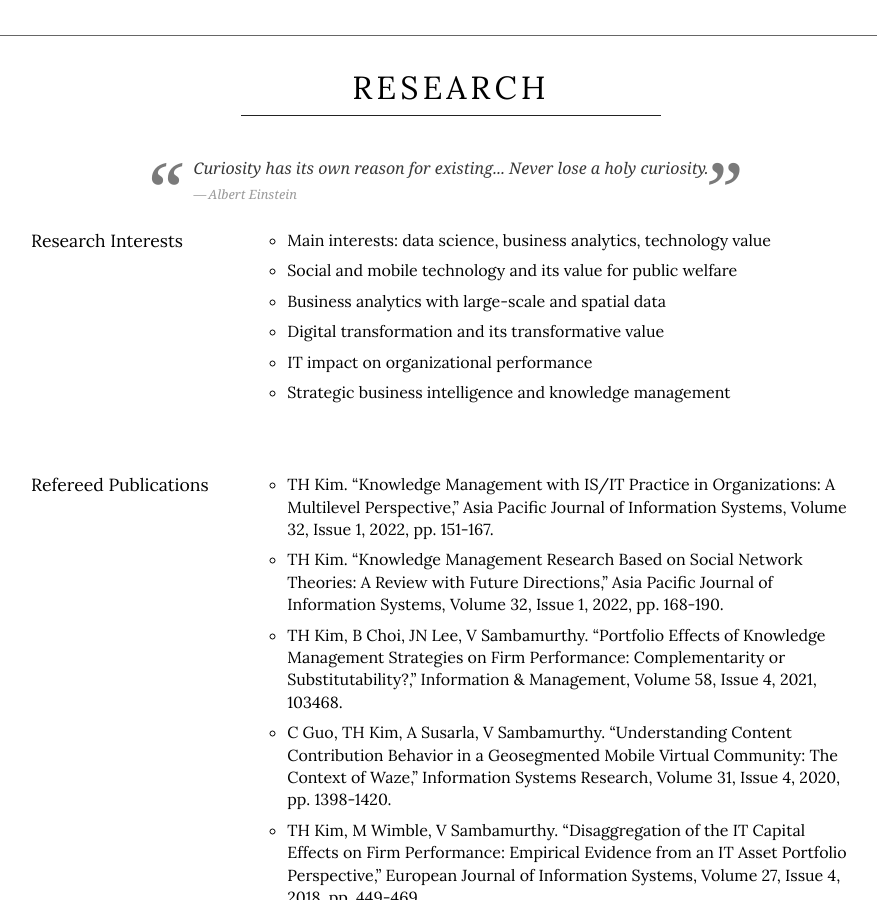
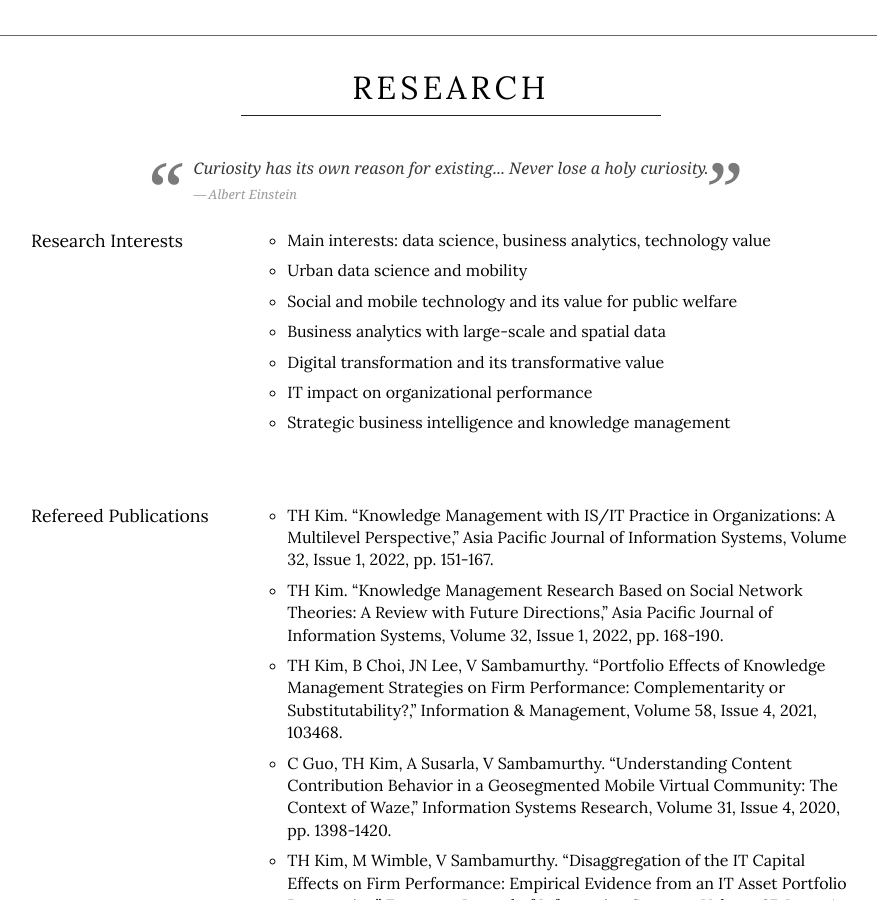
Before and after one commit to istaehun/taehun, a Jekyll site: the page built from index.html, in a window 1280 px wide and 900 px high, scrolled down 320 px. Shown: the whole window, without its empty margins (189-1066 px from the left). Built offline with Jekyll 4.4.1, drawn with Linux system fonts in a browser that asks for light colours; nearby versions of some CDN libraries.

Commit message:
Update research.yml

```diff
--- a/_data/research.yml
+++ b/_data/research.yml
@@ -2,6 +2,7 @@
   sub-title: Research Interests
   list:
     - "Main interests: data science, business analytics, technology value"
+    - "Urban data science and mobility"
     - "Social and mobile technology and its value for public welfare"
     - "Business analytics with large-scale and spatial data"
     - "Digital transformation and its transformative value"
```
